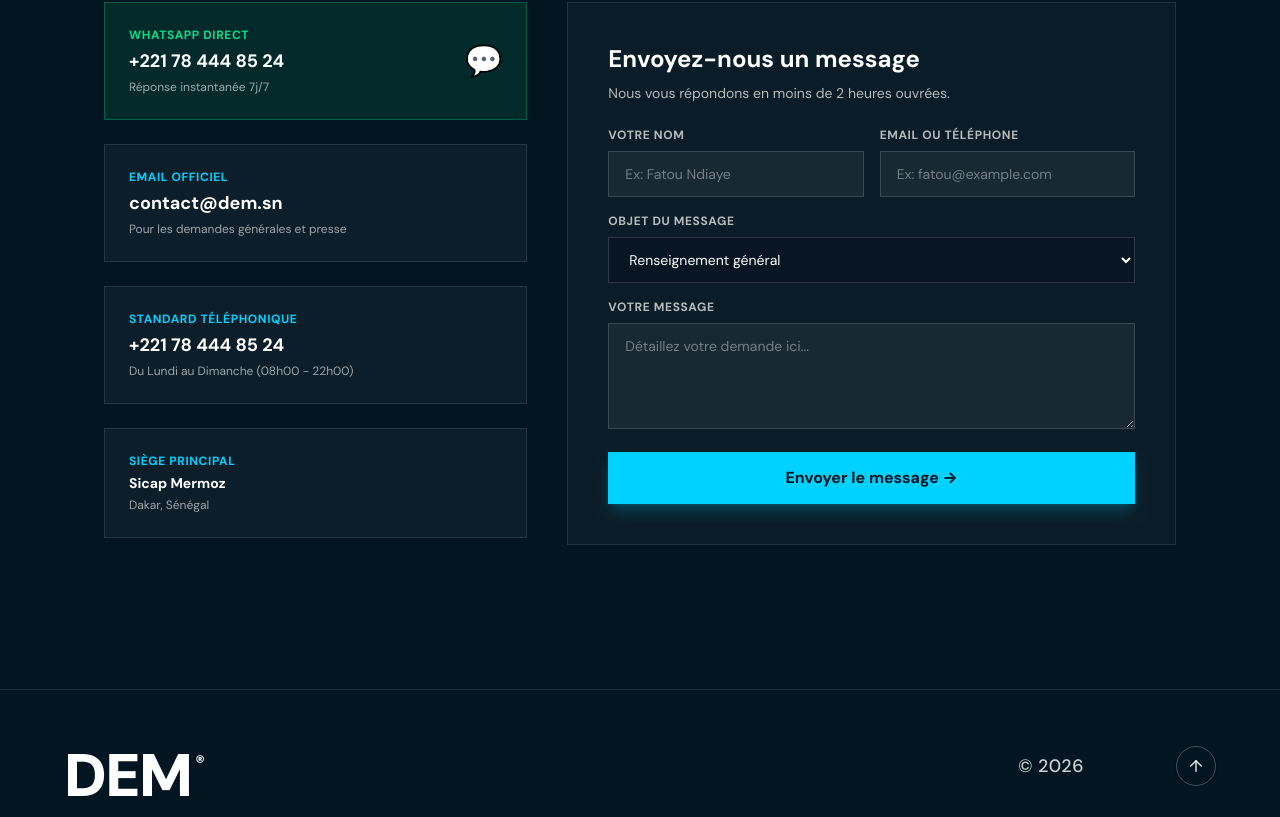
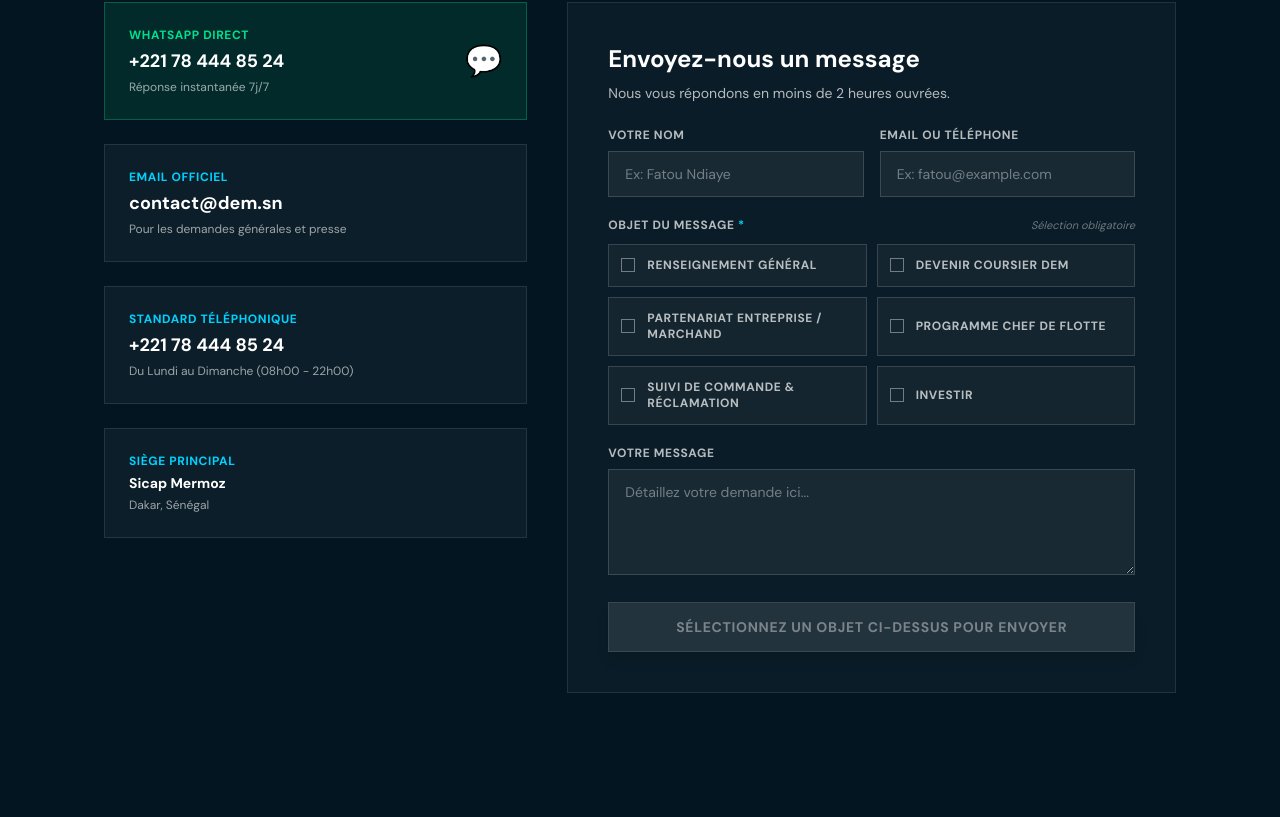
Before and after one commit to FayeDaouda/dem-landing, a React (Vite) app: page /contact in a window 1280 px wide. Shown: the part 438-1255 px from the top of the page. Built offline with nearby package versions, Linux system fonts and the light colour scheme; no server answers.

Commit message:
feat: add Contact page component with support details and submission form

```diff
--- a/src/pages/Contact.jsx
+++ b/src/pages/Contact.jsx
@@ -1,10 +1,21 @@
 import { useState } from 'react';
+
+const SUBJECT_OPTIONS = [
+  "Renseignement général",
+  "Devenir Coursier DEM",
+  "Partenariat Entreprise / Marchand",
+  "Programme Chef de Flotte",
+  "Suivi de commande & Réclamation",
+  "Investir"
+];
 
 export default function Contact() {
   const [sent, setSent] = useState(false);
+  const [selectedSubject, setSelectedSubject] = useState('');
 
   const handleSubmit = (e) => {
     e.preventDefault();
+    if (!selectedSubject) return;
     setSent(true);
   };
 
@@ -13,7 +24,7 @@
       <section className="max-w-[1200px] mx-auto px-6 sm:px-10 lg:px-16 pt-12 pb-16">
 
         {/* En-tête */}
-        <div className="inline-flex items-center gap-2 px-4 py-1.5 rounded-0 bg-cyan/10 border border-cyan/30 text-cyan text-xs font-semibold uppercase tracking-wider mb-6">
+        <div className="inline-flex items-center gap-2 px-4 py-1.5 rounded-none bg-cyan/10 border border-cyan/30 text-cyan text-xs font-semibold uppercase tracking-wider mb-6">
           Support & Assistance 7j/7
         </div>
         <h1 className="text-4xl sm:text-6xl lg:text-7xl font-black uppercase tracking-tight leading-none mb-6">
@@ -33,7 +44,7 @@
               href="https://wa.me/221784448524"
               target="_blank"
               rel="noopener noreferrer"
-              className="p-6 rounded-0 bg-[#00E08C]/10 border border-[#00E08C]/30 flex items-center justify-between group hover:border-[#00E08C] hover:bg-[#00E08C]/15 transition-all block"
+              className="p-6 rounded-none bg-[#00E08C]/10 border border-[#00E08C]/30 flex items-center justify-between group hover:border-[#00E08C] hover:bg-[#00E08C]/15 transition-all block"
             >
               <div>
                 <span className="text-xs font-bold uppercase tracking-wider text-[#00E08C] block mb-1">WhatsApp Direct</span>
@@ -44,7 +55,7 @@
             </a>
 
             {/* Email Box */}
-            <div className="p-6 rounded-0 bg-white/[0.04] border border-white/10">
+            <div className="p-6 rounded-none bg-white/[0.04] border border-white/10">
               <span className="text-xs font-bold uppercase tracking-wider text-cyan block mb-1">Email Officiel</span>
               <a href="mailto:contact@dem.sn" className="text-lg font-bold text-white hover:text-cyan transition-colors">
                 contact@dem.sn
@@ -53,7 +64,7 @@
             </div>
 
             {/* Téléphone Box */}
-            <div className="p-6 rounded-0 bg-white/[0.04] border border-white/10">
+            <div className="p-6 rounded-none bg-white/[0.04] border border-white/10">
               <span className="text-xs font-bold uppercase tracking-wider text-cyan block mb-1">Standard Téléphonique</span>
               <a href="tel:+221784448524" className="text-lg font-bold text-white hover:text-cyan transition-colors">
                 +221 78 444 85 24
@@ -62,7 +73,7 @@
             </div>
 
             {/* Siège Box */}
-            <div className="p-6 rounded-0 bg-white/[0.04] border border-white/10">
+            <div className="p-6 rounded-none bg-white/[0.04] border border-white/10">
               <span className="text-xs font-bold uppercase tracking-wider text-cyan block mb-1">Siège Principal</span>
               <div className="text-sm font-semibold text-white">
                 Sicap Mermoz
@@ -73,49 +84,88 @@
           </div>
 
           {/* Formulaire de Contact */}
-          <div className="lg:col-span-7 p-8 sm:p-10 rounded-0 bg-white/[0.03] border border-white/10">
+          <div className="lg:col-span-7 p-8 sm:p-10 rounded-none bg-white/[0.03] border border-white/10">
             <h2 className="text-2xl font-bold mb-2">Envoyez-nous un message</h2>
             <p className="text-xs sm:text-sm text-white/70 mb-6">Nous vous répondons en moins de 2 heures ouvrées.</p>
 
             {sent ? (
-              <div className="p-8 rounded-0 bg-cyan/15 border border-cyan/40 text-center">
+              <div className="p-8 rounded-none bg-cyan/15 border border-cyan/40 text-center">
                 <span className="text-4xl mb-3 block">✉️</span>
                 <h3 className="text-xl font-bold text-cyan mb-2">Message envoyé avec succès !</h3>
                 <p className="text-sm text-white/80">
-                  Merci de nous avoir contactés. Notre service client traitera votre demande dans les plus brefs délais.
+                  Merci de nous avoir contactés. Notre service client traitera votre demande concernant « {selectedSubject} » dans les plus brefs délais.
                 </p>
               </div>
             ) : (
-              <form onSubmit={handleSubmit} className="space-y-4">
+              <form onSubmit={handleSubmit} className="space-y-5">
                 <div className="grid grid-cols-1 sm:grid-cols-2 gap-4">
                   <div>
                     <label className="block text-xs font-semibold uppercase tracking-wider text-white/70 mb-2">Votre Nom</label>
-                    <input required type="text" placeholder="Ex: Fatou Ndiaye" className="w-full px-4 py-3 rounded-0 bg-white/[0.06] border border-white/15 text-white placeholder-white/40 focus:outline-none focus:border-cyan text-sm" />
+                    <input required type="text" placeholder="Ex: Fatou Ndiaye" className="w-full px-4 py-3 rounded-none bg-white/[0.06] border border-white/15 text-white placeholder-white/40 focus:outline-none focus:border-cyan text-sm" />
                   </div>
                   <div>
                     <label className="block text-xs font-semibold uppercase tracking-wider text-white/70 mb-2">Email ou Téléphone</label>
-                    <input required type="text" placeholder="Ex: fatou@example.com" className="w-full px-4 py-3 rounded-0 bg-white/[0.06] border border-white/15 text-white placeholder-white/40 focus:outline-none focus:border-cyan text-sm" />
+                    <input required type="text" placeholder="Ex: fatou@example.com" className="w-full px-4 py-3 rounded-none bg-white/[0.06] border border-white/15 text-white placeholder-white/40 focus:outline-none focus:border-cyan text-sm" />
+                  </div>
+                </div>
+
+                {/* Objet du message sous forme d'options sélectionnables (type points/boutons) */}
+                <div>
+                  <div className="flex items-center justify-between mb-2.5">
+                    <label className="block text-xs font-semibold uppercase tracking-wider text-white/70">
+                      Objet du message <span className="text-cyan">*</span>
+                    </label>
+                    <span className="text-[11px] text-white/40 italic">
+                      Sélection obligatoire
+                    </span>
+                  </div>
+
+                  <div className="grid grid-cols-1 sm:grid-cols-2 gap-2.5">
+                    {SUBJECT_OPTIONS.map((option) => {
+                      const isSelected = selectedSubject === option;
+                      return (
+                        <button
+                          type="button"
+                          key={option}
+                          onClick={() => setSelectedSubject(option)}
+                          className={`flex items-center gap-3 p-3 text-left text-xs font-semibold uppercase tracking-wider border transition-all cursor-pointer rounded-none select-none ${
+                            isSelected
+                              ? 'bg-cyan/15 border-cyan text-white shadow-[0_0_12px_rgba(0,210,255,0.25)]'
+                              : 'bg-white/[0.04] border-white/15 text-white/70 hover:border-white/35 hover:text-white hover:bg-white/[0.07]'
+                          }`}
+                        >
+                          <span
+                            className={`w-3.5 h-3.5 border flex items-center justify-center shrink-0 transition-colors ${
+                              isSelected ? 'border-cyan bg-cyan' : 'border-white/40'
+                            }`}
+                          >
+                            {isSelected && (
+                              <span className="w-1.5 h-1.5 bg-[#021520] block" />
+                            )}
+                          </span>
+                          <span className="leading-snug">{option}</span>
+                        </button>
+                      );
+                    })}
                   </div>
                 </div>
 
                 <div>
-                  <label className="block text-xs font-semibold uppercase tracking-wider text-white/70 mb-2">Objet du message</label>
-                  <select className="w-full px-4 py-3 rounded-0 bg-[#081624] border border-white/15 text-white focus:outline-none focus:border-cyan text-sm">
-                    <option value="general">Renseignement général</option>
-                    <option value="livreur">Devenir Coursier DEM</option>
-                    <option value="entreprise">Partenariat Entreprise / Marchand</option>
-                    <option value="flotte">Programme Chef de Flotte</option>
-                    <option value="support">Suivi de commande & Réclamation</option>
-                  </select>
+                  <label className="block text-xs font-semibold uppercase tracking-wider text-white/70 mb-2">Votre Message</label>
+                  <textarea required rows={4} placeholder="Détaillez votre demande ici..." className="w-full px-4 py-3 rounded-none bg-white/[0.06] border border-white/15 text-white placeholder-white/40 focus:outline-none focus:border-cyan text-sm"></textarea>
                 </div>
 
-                <div>
-                  <label className="block text-xs font-semibold uppercase tracking-wider text-white/70 mb-2">Votre Message</label>
-                  <textarea required rows={4} placeholder="Détaillez votre demande ici..." className="w-full px-4 py-3 rounded-0 bg-white/[0.06] border border-white/15 text-white placeholder-white/40 focus:outline-none focus:border-cyan text-sm"></textarea>
-                </div>
-
-                <button type="submit" className="w-full py-3.5 rounded-0 bg-cyan text-[#021520] font-bold text-base hover:bg-white transition-all shadow-lg shadow-cyan/20 cursor-pointer">
-                  Envoyer le message →
+                {/* Bouton d'envoi bloqué si aucun objet n'est choisi */}
+                <button
+                  type="submit"
+                  disabled={!selectedSubject}
+                  className={`w-full py-3.5 rounded-none font-bold text-sm uppercase tracking-wider transition-all shadow-lg ${
+                    selectedSubject
+                      ? 'bg-cyan text-[#021520] hover:bg-white cursor-pointer shadow-cyan/20'
+                      : 'bg-white/10 text-white/40 cursor-not-allowed border border-white/10'
+                  }`}
+                >
+                  {selectedSubject ? "Envoyer le message →" : "Sélectionnez un objet ci-dessus pour envoyer"}
                 </button>
               </form>
             )}
```
